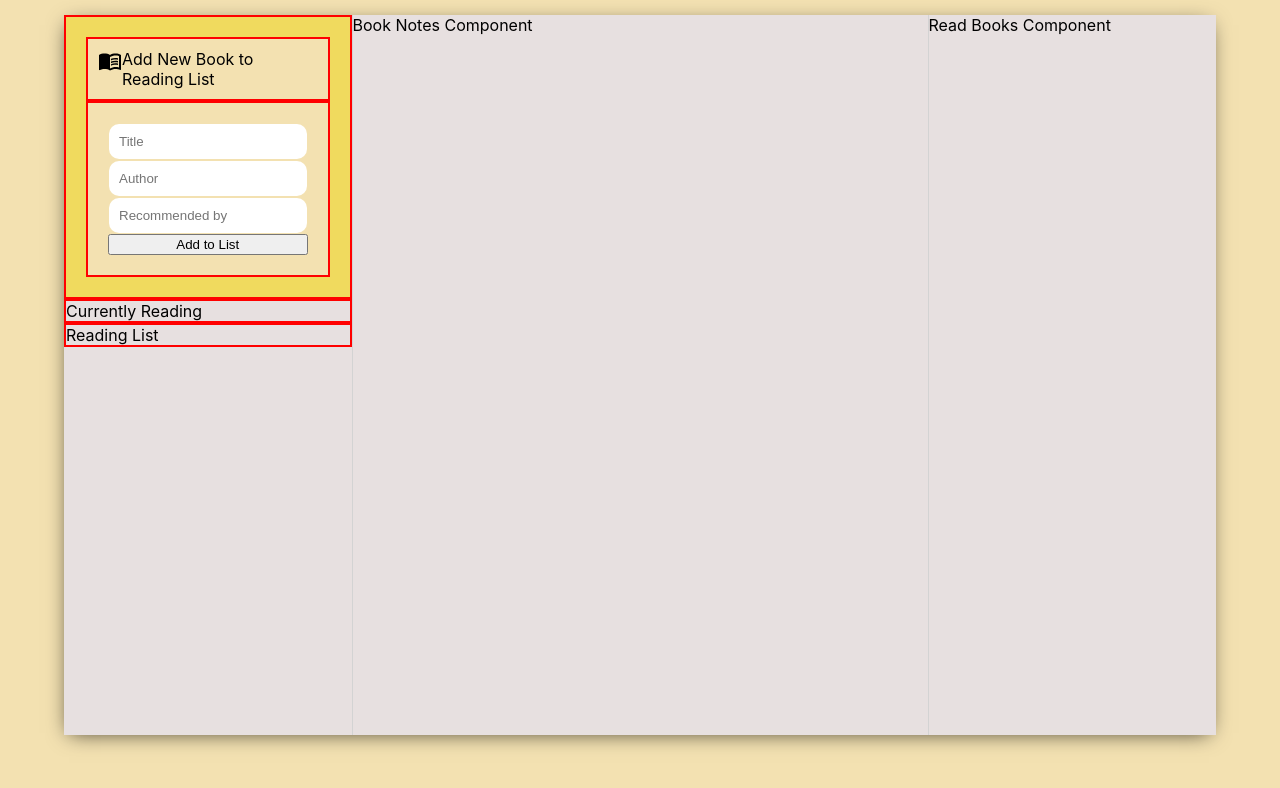
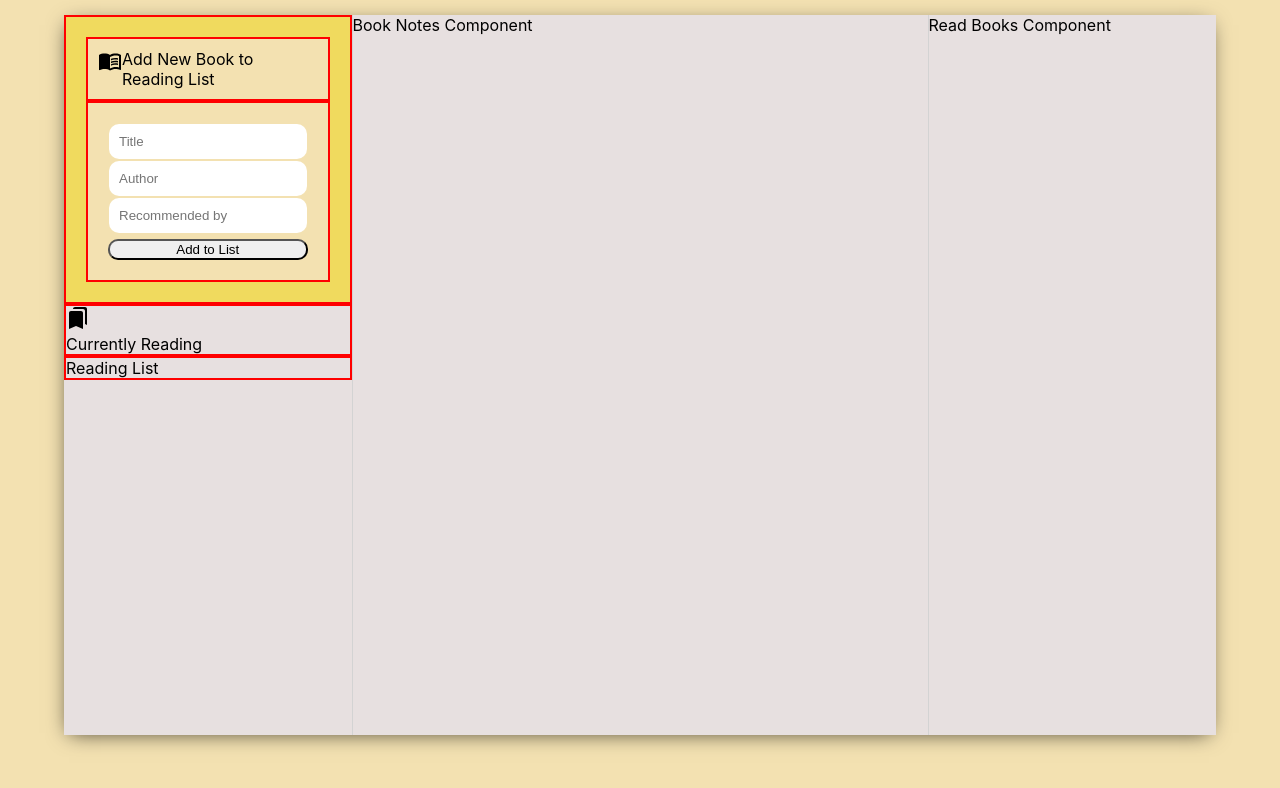
Before and after one commit to adospinoiu/MERN_Reading_List, a React (Create React App) app in the folder reading_list-front-end/: page / in a window 1280 px wide. Shown: the top 788 px of the page. Built offline with nearby package versions, Linux system fonts and the light colour scheme.

Commit message:
Added icon to the Currently-Reading section

```diff
--- a/reading_list-front-end/src/ReadingList.css
+++ b/reading_list-front-end/src/ReadingList.css
@@ -38,6 +38,11 @@
     border: none;
 }
 
+.addnewbook__inputs > button {
+    margin-top: 5px;
+    border-radius: 10px;
+}
+
 .readinglist__currentlyreading {
     border: 2px solid red;
 }
--- a/reading_list-front-end/src/ReadingList.js
+++ b/reading_list-front-end/src/ReadingList.js
@@ -2,6 +2,7 @@ import React from 'react';
 import './ReadingList.css';
 
 import MenuBookIcon from '@material-ui/icons/MenuBook';
+import BookmarksIcon from '@material-ui/icons/Bookmarks';
 
 function ReadingList() {
     return (
@@ -34,7 +35,14 @@ function ReadingList() {
             </div>
 
             <div className="readinglist__currentlyreading">
-                <p>Currently Reading</p>
+                <div className="currentlyreading__header">
+                    <BookmarksIcon />
+
+                    <p>Currently Reading</p>
+                </div>
+
+
+
             </div>
 
             <div className="readinglist__futurereading">
```
